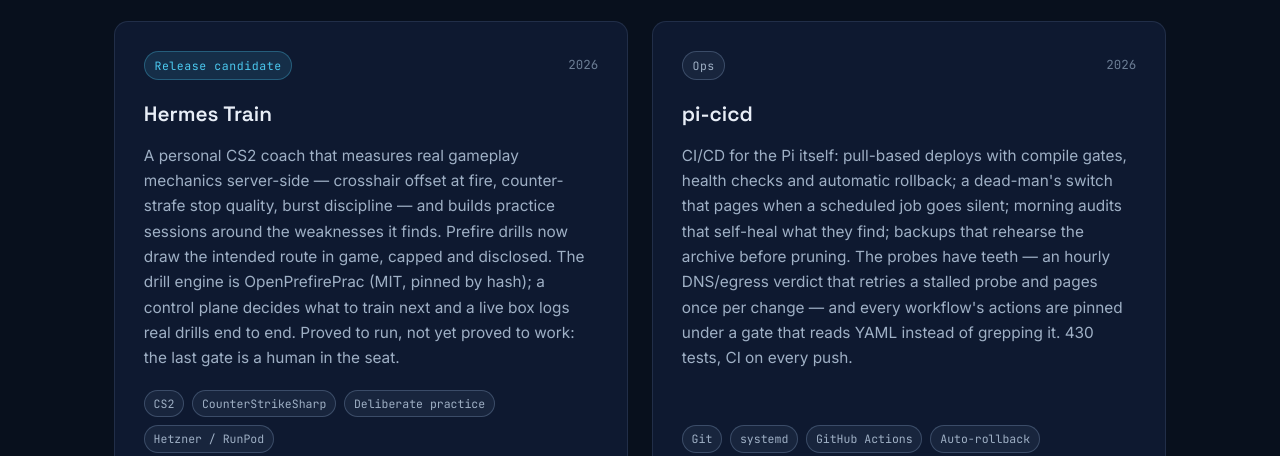
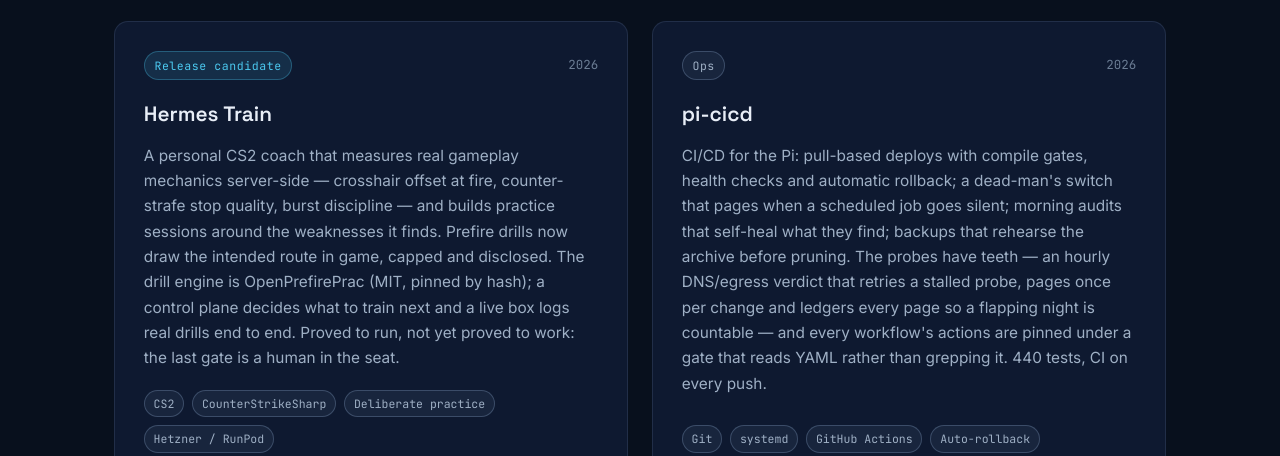
Before and after one commit to pkia/pkia.github.io, a plain HTML site: page index.html in a window 1280 px wide. Shown: the part 3097-3553 px from the top of the page. Drawn offline with Linux system fonts and the light colour scheme.

Commit message:
content: currently panel names the ledger's empty first day and the queued radar rows; pi-cicd card carries the page ledger at 440 tests

```diff
--- a/index.html
+++ b/index.html
@@ -233,7 +233,7 @@
                     <span class="term-dot" aria-hidden="true"></span>
                     <span class="term-unit">dns-watch.timer</span>
                     <span class="term-state waiting">active (waiting)</span>
-                    <span class="term-desc">Hourly DNS/egress verdict, one page per change — six pages its first night, all from dropped probes, so it now retries before judging</span>
+                    <span class="term-desc">Hourly DNS/egress verdict, one page per change, now with a rotating page ledger — seventeen healthy runs since it landed, and not one page to write</span>
                   </li>
                   <li>
                     <span class="term-dot" aria-hidden="true"></span>
@@ -245,7 +245,7 @@
                     <span class="term-dot" aria-hidden="true"></span>
                     <span class="term-unit">radar-agent.timer</span>
                     <span class="term-state waiting">active (waiting)</span>
-                    <span class="term-desc">Picks one board idea per 14:00 run — dns-watch landed, the SHA-pin audit shipped green, a page ledger is queued next</span>
+                    <span class="term-desc">Picks one board idea per 14:00 run — the page ledger shipped; a last-run stamp and a second trace endpoint are queued next</span>
                   </li>
                   <li>
                     <span class="term-dot" aria-hidden="true"></span>
@@ -393,14 +393,15 @@ to work: the last gate is a human in the seat.
             </div>
             <h3>pi-cicd</h3>
             <p>
-              CI/CD for the Pi itself: pull-based deploys with compile gates,
+              CI/CD for the Pi: pull-based deploys with compile gates,
               health checks and automatic rollback; a dead-man's switch that pages
               when a scheduled job goes silent; morning audits that self-heal what
               they find; backups that rehearse the archive before pruning. The
               probes have teeth — an hourly DNS/egress verdict that retries a
-              stalled probe and pages once per change — and every workflow's
-              actions are pinned under a gate that reads YAML instead of grepping
-              it. 430 tests, CI on every push.
+              stalled probe, pages once per change and ledgers every page so a
+              flapping night is countable — and every workflow's actions are
+              pinned under a gate that reads YAML rather than grepping it. 440
+              tests, CI on every push.
             </p>
             <ul class="chips chips-sm">
               <li>Git</li><li>systemd</li><li>GitHub&nbsp;Actions</li><li>Auto-rollback</li>
```
